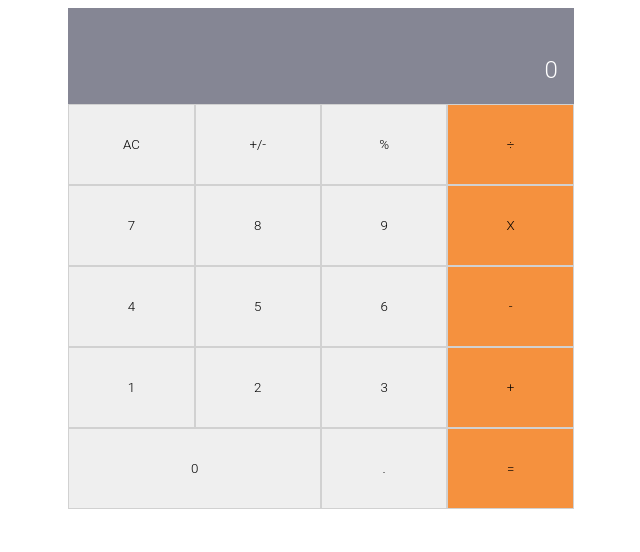
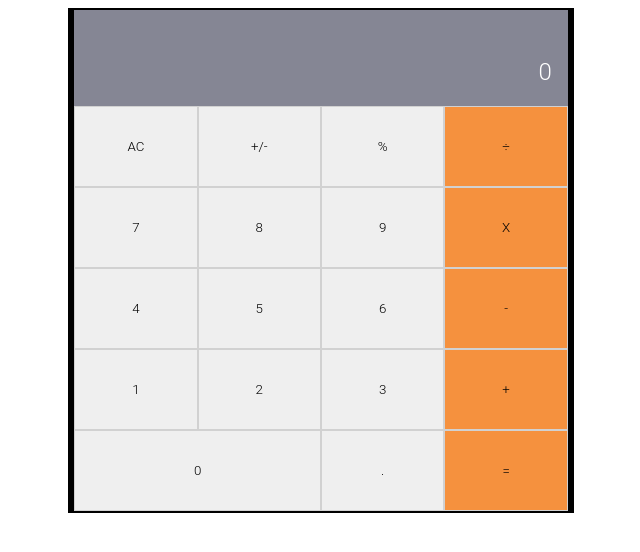
Before and after one commit to 10-menachi/calculator, a React (Create React App) app: page / in a window 1280 px wide. Shown: the top 552 px of the page, without its empty margins (319-959 px from the left). Built offline with nearby package versions, Linux system fonts and the light colour scheme.

Commit message:
Implement recommended changes

```diff
--- a/src/components/Calculator/Calculator.css
+++ b/src/components/Calculator/Calculator.css
@@ -8,6 +8,10 @@
   width: 40%;
   height: 40%;
   margin: auto;
+  border-left: 6px solid #000;
+  border-right: 6px solid #000;
+  border-bottom: 2px solid #000;
+  border-top: 2px solid #000;
 }
 
 .row {
```
